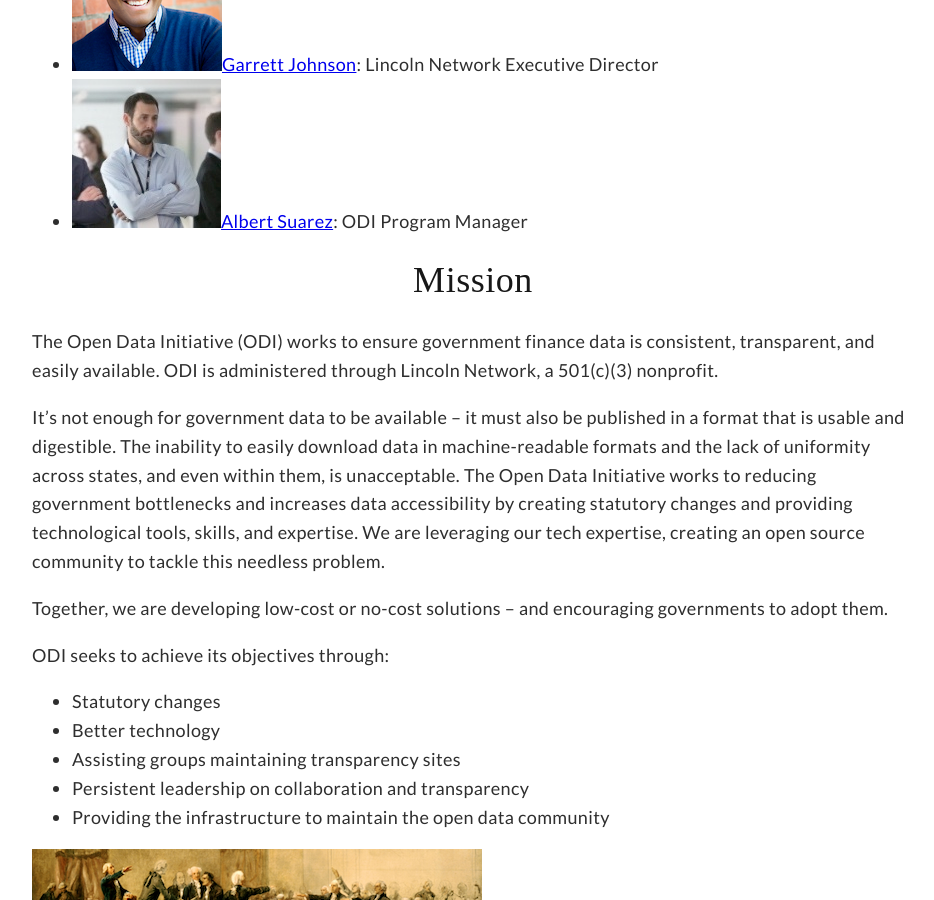
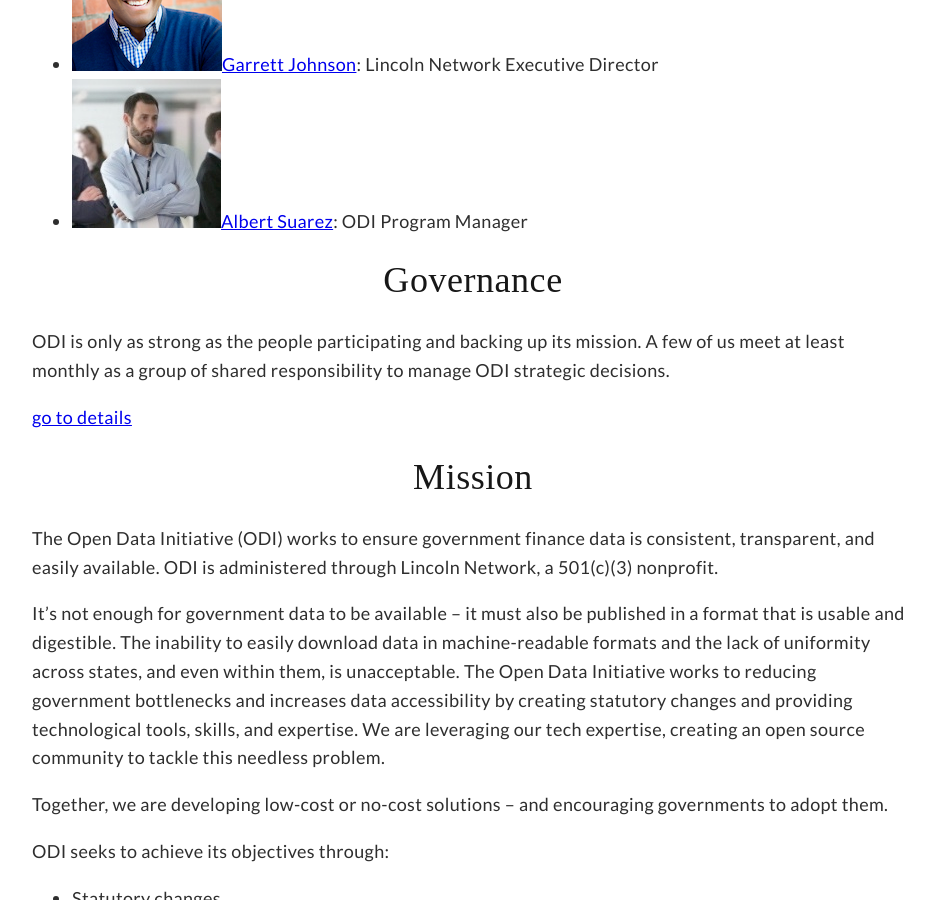
Before and after one commit to opendatainitiative/opendatainitiative.github.io, a Jekyll site: the page built from about.md, in a window 1280 px wide and 900 px high, scrolled down 623 px. Shown: the whole window, without its empty margins (167-1101 px from the left). Built offline with Jekyll 4.4.1, drawn with Linux system fonts in a browser that asks for light colours; our own code applies the rules of GitHub Pages for plain Markdown files.

Commit message:
added governance link to about.md

```diff
--- a/about.md
+++ b/about.md
@@ -4,6 +4,11 @@
 * ![Sean Roberts](/assets/img/sean-roberts-headshot.png)[Sean Roberts](https://www.linkedin.com/in/sarob/): ODI Director and Advisory Council Chair
 * ![Garrett Johnson](/assets/img/garrett-johnson-headshot.png)[Garrett Johnson](https://www.linkedin.com/in/garrettwjohnson/): Lincoln Network Executive Director
 * ![Albert Suarez](/assets/img/albert-suarez-iv-headshot.png)[Albert Suarez](https://www.linkedin.com/in/albert-suarez-iv-881955138/): ODI Program Manager
+
+## Governance
+ODI is only as strong as the people participating and backing up its mission. A few of us meet at least monthly as a group of shared responsibility to manage ODI strategic decisions.
+
+[go to details](https://opendatainitiative.github.io/governance)
 
 ## Mission
 
```
